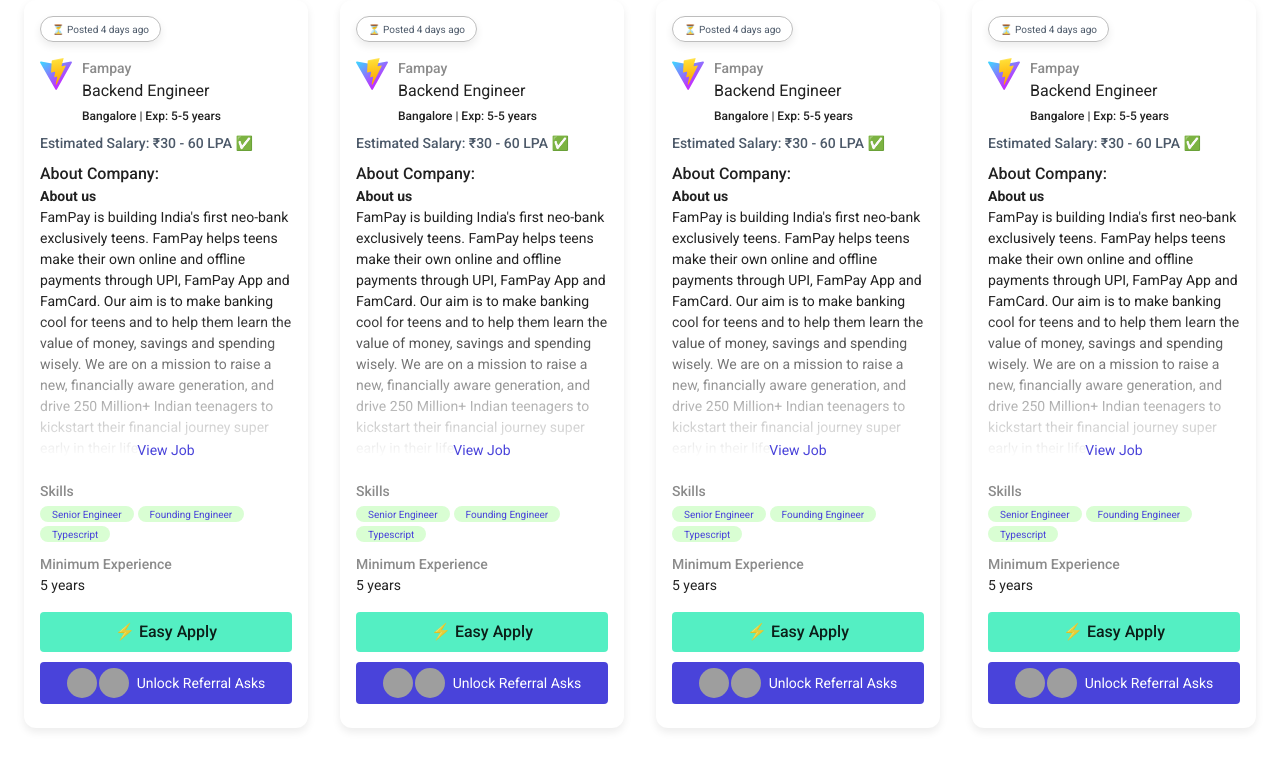
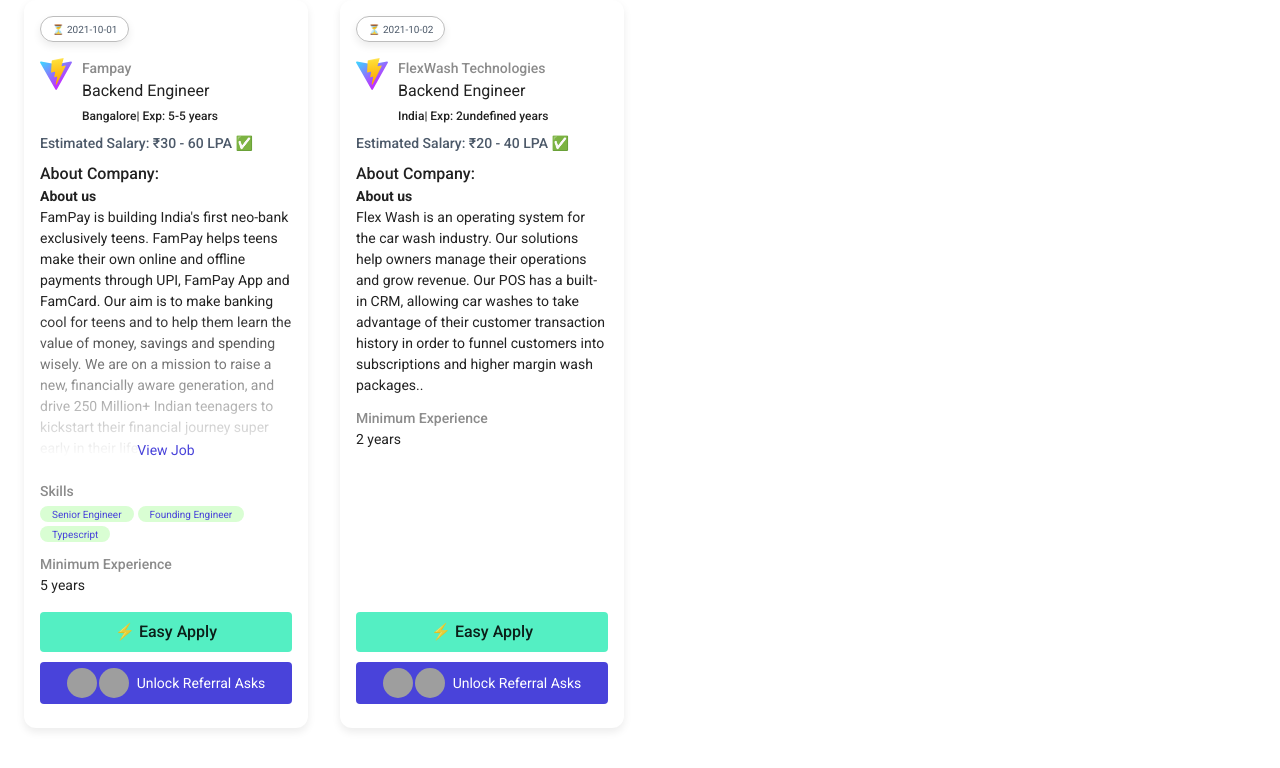
Before and after one commit to Abdulkadir78/Weekday-Listing, a React (Vite) app: page / in a window 1280 px wide. Shown: the top 768 px of the page. Built offline with nearby package versions, Linux system fonts and the light colour scheme; grey boxes are pictures that could not be loaded.

Commit message:
create dummy data and map jobs from data

```diff
--- a/src/App.tsx
+++ b/src/App.tsx
@@ -4,6 +4,7 @@ import Container from "@mui/material/Container";
 
 import { theme } from "./theme";
 import { JobCard } from "./components/JobCard";
+import { jobs } from "./data";
 
 const App = () => {
   return (
@@ -23,10 +24,9 @@ const App = () => {
               gap: "32px",
             }}
           >
-            <JobCard />
-            <JobCard />
-            <JobCard />
-            <JobCard />
+            {jobs.map((job) => {
+              return <JobCard key={job.id} job={job} />;
+            })}
           </Box>
         </Container>
       </ThemeProvider>
--- a/src/components/JobCard.tsx
+++ b/src/components/JobCard.tsx
@@ -9,9 +9,14 @@ import {
   Typography,
 } from "@mui/material";
 
-const hasExtraCharacters = true;
+import { Job } from "../types";
 
-export const JobCard = () => {
+const MAX_CHARS = 440;
+
+export const JobCard: React.FC<{ job: Job }> = ({ job }) => {
+  // to show the blur effect if the description is more than MAX_CHARS characters
+  const hasExtraCharacters = job.company?.description.length > MAX_CHARS;
+
   return (
     <>
       <Card
@@ -20,9 +25,16 @@ export const JobCard = () => {
           boxShadow: "0 4px 8px 0 rgba(0, 0, 0, 0.08)",
         }}
       >
-        <CardContent>
+        <CardContent
+          sx={{
+            height: "100%",
+            display: "flex",
+            flexDirection: "column",
+            alignItems: "flex-start",
+          }}
+        >
           <Chip
-            label="⏳ Posted 4 days ago"
+            label={"⏳ " + job.datePosted}
             variant="outlined"
             sx={{
               height: 20,
@@ -38,26 +50,35 @@ export const JobCard = () => {
           <Box sx={{ mt: "16px", display: "flex", gap: "10px" }}>
             <Box sx={{ width: 32, height: 32 }}>
               <img
-                src="/vite.svg"
+                src={job.company?.logo}
                 alt="company logo"
                 style={{ width: "100%", height: "100%", objectFit: "cover" }}
               />
             </Box>
 
             <Box>
+              <Link href={job.viewLink} underline="hover">
                 <Typography variant="b2" sx={{ color: "text.disabled" }}>
-                Fampay
+                  {job.company?.name}
                 </Typography>
+              </Link>
 
               <Typography variant="s6">Backend Engineer</Typography>
               <Typography variant="b5" mt="4px">
-                Bangalore | Exp: 5-5 years
+                {job.location}
+
+                {job.experience &&
+                  "| Exp: " +
+                    job.experience.min +
+                    (job.experience?.max && "-" + job.experience?.max) +
+                    " years"}
               </Typography>
             </Box>
           </Box>
 
           <Typography variant="b2" sx={{ mt: "8px", color: "text.secondary" }}>
-            Estimated Salary: ₹30 - 60 LPA ✅
+            Estimated Salary: ₹{job.estimatedSalary?.min} -{" "}
+            {job.estimatedSalary?.max} LPA ✅
           </Typography>
 
           <>
@@ -68,17 +89,9 @@ export const JobCard = () => {
             <Typography variant="b1">About us</Typography>
 
             <Box sx={{ position: "relative" }}>
+              {/* <Box sx={{ maxHeight: 250, overflow: "hidden" }}> */}
               <Box sx={{ maxHeight: 250, overflow: "hidden" }}>
-                <Typography variant="b3">
-                  FamPay is building India&apos;s first neo-bank exclusively
-                  teens. FamPay helps teens make their own online and offline
-                  payments through UPI, FamPay App and FamCard. Our aim is to
-                  make banking cool for teens and to help them learn the value
-                  of money, savings and spending wisely. We are on a mission to
-                  raise a new, financially aware generation, and drive 250
-                  Million+ Indian teenagers to kickstart their financial journey
-                  super early in their life.
-                </Typography>
+                <Typography variant="b3">{job.company?.description}</Typography>
               </Box>
 
               {hasExtraCharacters && (
@@ -99,7 +112,7 @@ export const JobCard = () => {
                   />
 
                   <Link
-                    href="#"
+                    href={job.viewLink}
                     color="primary"
                     variant="b3"
                     underline="none"
@@ -118,16 +131,25 @@ export const JobCard = () => {
             </Box>
           </>
 
+          {!!job.skills?.length && (
             <Box mt="24px">
               <Typography variant="b2" sx={{ color: "text.disabled" }}>
                 Skills
               </Typography>
 
               <Box
-              sx={{ mt: "4px", display: "flex", gap: "4px", flexWrap: "wrap" }}
+                sx={{
+                  mt: "4px",
+                  display: "flex",
+                  gap: "4px",
+                  flexWrap: "wrap",
+                }}
               >
+                {job.skills.map((skill) => {
+                  return (
                     <Chip
-                label="Senior Engineer"
+                      key={skill}
+                      label={skill}
                       sx={{
                         fontSize: 10,
                         height: 16,
@@ -135,43 +157,30 @@ export const JobCard = () => {
                         backgroundColor: "secondary.light",
                       }}
                     />
-              <Chip
-                label="Founding Engineer"
-                sx={{
-                  fontSize: 10,
-                  height: 16,
-                  color: "primary.main",
-                  backgroundColor: "secondary.light",
-                }}
-              />
-              <Chip
-                label="Typescript"
-                sx={{
-                  fontSize: 10,
-                  height: 16,
-                  color: "primary.main",
-                  backgroundColor: "secondary.light",
-                }}
-              />
+                  );
+                })}
               </Box>
             </Box>
+          )}
 
           <Box mt="12px">
             <Typography variant="b2" sx={{ color: "text.disabled" }}>
               Minimum Experience
             </Typography>
 
-            <Typography variant="b3">5 years</Typography>
+            <Typography variant="b3">{job.experience?.min} years</Typography>
           </Box>
 
-          <Box mt="16px">
+          <Box mt="auto">
+            <a href={job.applyLink}>
               <Button
                 variant="contained"
                 color="secondary"
-              sx={{ width: "100%" }}
+                sx={{ width: "100%", mt: "16px" }}
               >
                 ⚡ Easy Apply
               </Button>
+            </a>
 
             <Button
               variant="contained"
--- /dev/null
+++ b/src/data.ts
@@ -0,0 +1,38 @@
+import { Job } from "./types";
+
+export const jobs: Job[] = [
+  {
+    id: "1",
+    datePosted: "2021-10-01",
+    company: {
+      name: "Fampay",
+      description:
+        "FamPay is building India's first neo-bank exclusively teens. FamPay helps teens make their own online and offline payments through UPI, FamPay App and FamCard. Our aim is to make banking cool for teens and to help them learn the value of money, savings and spending wisely. We are on a mission to raise a new, financially aware generation, and drive 250 Million+ Indian teenagers to kickstart their financial journey super early in their life.",
+      logo: "/vite.svg",
+    },
+    title: "Backend Engineer",
+    location: "Bangalore",
+    skills: ["Senior Engineer", "Founding Engineer", "Typescript"],
+    experience: { min: 5, max: 5 },
+    estimatedSalary: { min: 30, max: 60 },
+    viewLink: "#",
+    applyLink: "#",
+  },
+  {
+    id: "2",
+    datePosted: "2021-10-02",
+    company: {
+      name: "FlexWash Technologies",
+      description:
+        "Flex Wash is an operating system for the car wash industry. Our solutions help owners manage their operations and grow revenue. Our POS has a built-in CRM, allowing car washes to take advantage of their customer transaction history in order to funnel customers into subscriptions and higher margin wash packages..",
+      logo: "/vite.svg",
+    },
+    title: "Frontend Engineer",
+    location: "India",
+    skills: [],
+    experience: { min: 2 },
+    estimatedSalary: { min: 20, max: 40 },
+    viewLink: "#",
+    applyLink: "#",
+  },
+];
--- /dev/null
+++ b/src/types.ts
@@ -0,0 +1,12 @@
+export interface Job {
+  id: string;
+  datePosted: string;
+  company: { name: string; description: string; logo: string };
+  title: string;
+  location: string;
+  skills: string[];
+  experience: { min: number; max?: number };
+  estimatedSalary: { min: number; max: number };
+  viewLink: string;
+  applyLink: string;
+}
```
Lines whose indentation alone changed are shown as unchanged.
